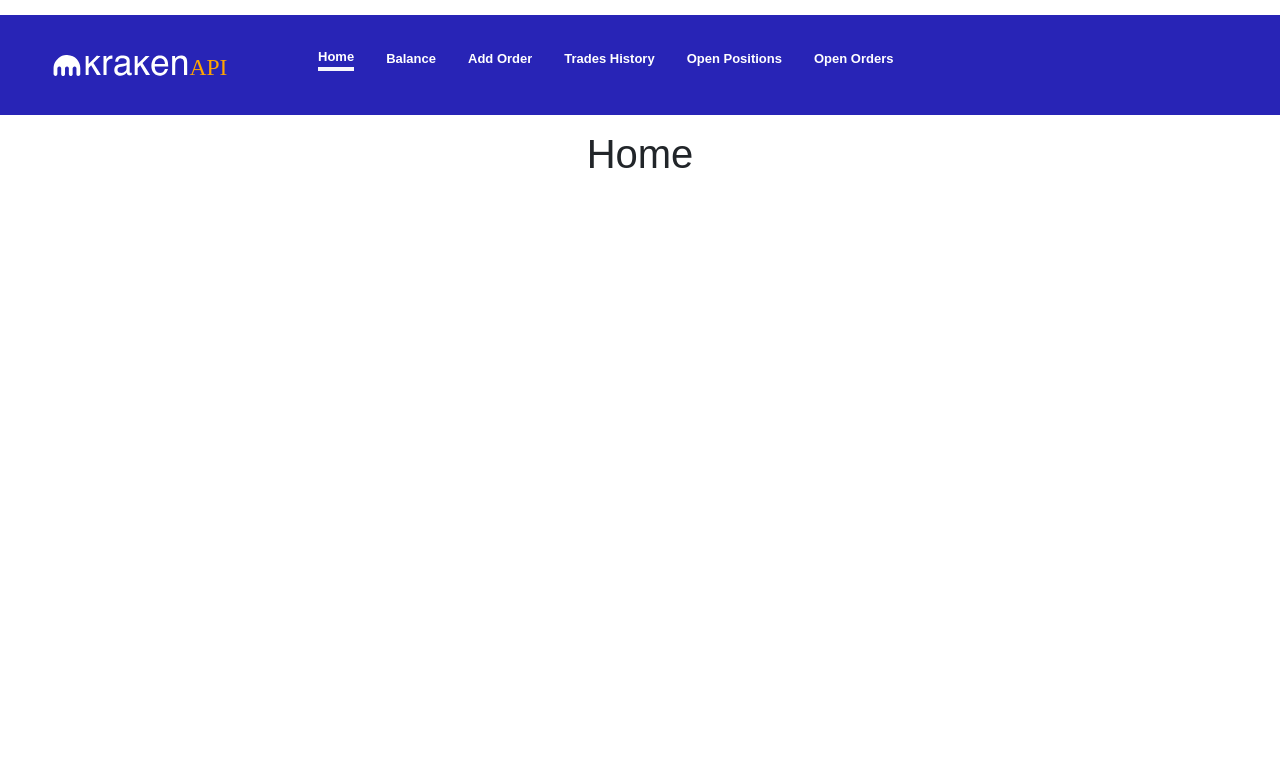
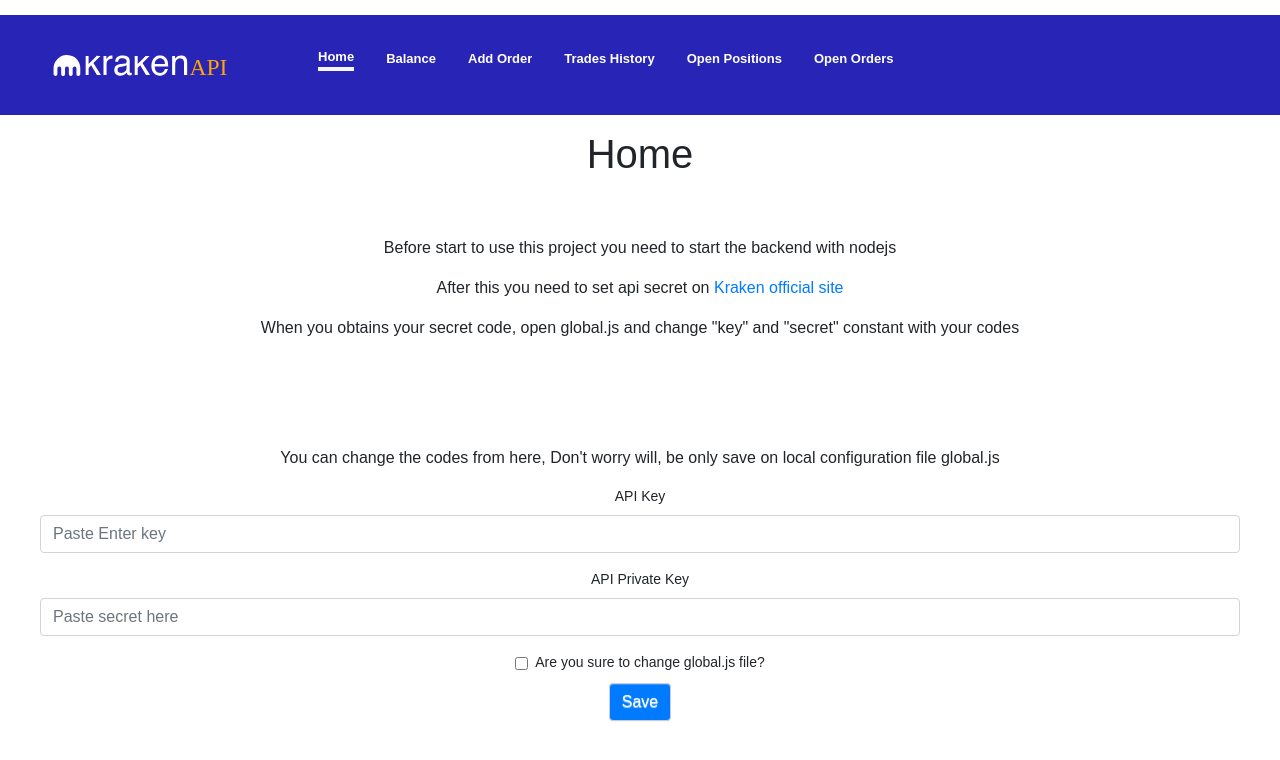
Before and after one commit to FilippiMatteo/Node_kraken_api_React, a React (Create React App) app in the folder frontend/: page / in a window 1280 px wide. Shown: the top 760 px of the page. Built offline with nearby package versions, Linux system fonts and the light colour scheme; no server answers.

Commit message:
home page funzionante

```diff
--- a/frontend/src/App.css
+++ b/frontend/src/App.css
@@ -226,6 +226,10 @@
 
 
 
+.padding-20{
+    padding:20px;
+}
+
 @keyframes App-logo-spin {
     from {
         transform: rotate(0deg);
--- a/frontend/src/routes/AddOrder.js
+++ b/frontend/src/routes/AddOrder.js
@@ -184,9 +184,9 @@
   }
 
   function _handleLeverage(id,level) {
-   let btns=  document.querySelectorAll(".trade-margin-selector");
-   btns.forEach((btn)=>{
-     btn.classList.remove("active")
+   let listNodes = document.querySelectorAll(".trade-margin-selector");
+   listNodes.forEach((node)=>{
+     node.classList.remove("active")
    })
     document.querySelector("#"+id).classList.add("active");
     setBtnLeverage(level);
--- a/frontend/src/routes/Home.js
+++ b/frontend/src/routes/Home.js
@@ -1,12 +1,113 @@
-import React from 'react';
+import React, {useEffect, useState} from 'react';
 import '../App.css';
+
+import {fetchDataFromApi} from "../utilities";
+import Spinner from "../componets/Spinner";
+
+function Home() {
+  const [tempKeys,setTempKeys] = useState(["",""]);
+  const [checkBox,setCheckBox] = useState(false);
+
+
+  const [visibleSpinner, setVisibleSpinner] = useState([])
+  const [spinnerWidth, setSpinnerWidth] = useState([])
+
+  useEffect(() => {
+    getSecretKeys();
+  }, [])
+
+  const getSecretKeys = async () =>{
+    setVisibleSpinner("show");
+    setSpinnerWidth("width-15");
+    fetchDataFromApi("getSecretKey", {},"POST").then((ris) => {
+      setSpinnerWidth("width-50");
+      setTempKeys([ris.key,ris.secret] || ["",""]);
+      setSpinnerWidth("width-100")
+
+      setTimeout(() => {
+        setVisibleSpinner("hide");
+        setSpinnerWidth("width-15");
+      }, 1000)
+    }).catch((e) => {
+      alert(e);
+      setVisibleSpinner("hide");
+      setSpinnerWidth("width-15");
+    });
+  }
+
+  function _handle_api_key (e) {
+
+    setTempKeys([e.target.value,tempKeys[1]]);
+  }
+  function _handle_api_private_key (e) {
+    setTempKeys([tempKeys[0], e.target.value]);
+  }
+  function _handleCheckBox (e) {
+    setCheckBox(e.target.checked);
+  }
 
 
 
-function Home() {
+  function _SaveKeys() {
+    if(checkBox){
+      setVisibleSpinner("show");
+      setSpinnerWidth("width-15");
+      fetchDataFromApi("setSecretKey", {key: tempKeys[0] ,secret: tempKeys[1]},"POST").then((ris) => {
+        setSpinnerWidth("width-50");
+        setSpinnerWidth("width-100")
+        alert(ris);
+        console.log(ris);
+
+        setTimeout(() => {
+          setVisibleSpinner("hide");
+          setSpinnerWidth("width-15");
+        }, 1000)
+      })
+
+    }else{
+      alert("Check the box for submit the changes!");
+    }
+  }
+
   return (
     <div className="App">
       <h1>Home</h1>
+
+      <div className="padding-20">
+        <div className="margin-top-10 padding-20">
+          <p>Before start to use this project you need to start the backend  with nodejs  </p>
+          <p>After this you need to set api secret on <a href="https://www.kraken.com" target="_blank" rel="noopener noreferrer"> Kraken official site </a></p>
+          <p>When you obtains your secret code, open global.js and change "key" and "secret" constant with your codes</p>
+        </div>
+
+
+        <Spinner visibleSpinner={visibleSpinner} spinnerWidth={spinnerWidth}></Spinner>
+
+        <div className="margin-top-10 padding-20">
+          <div  >
+            <p>You can change the codes from here, Don't worry will, be only save on local configuration file  global.js</p>
+            <form>
+              <div className="form-group">
+                <label htmlFor="api_key">API Key</label>
+                <input type="text" className="form-control" id="api_key"  placeholder="Paste Enter key" value={tempKeys[0]} onChange={_handle_api_key } />
+              </div>
+              <div className="form-group">
+                <label htmlFor="exampleInputPassword1">API Private Key</label>
+                <input type="text" className="form-control" id="api_private_key" placeholder="Paste secret here" value={tempKeys[1]} onChange={_handle_api_private_key} />
+              </div>
+              <div className="form-check">
+                <input type="checkbox" className="form-check-input" id="exampleCheck1" value={checkBox} onChange={_handleCheckBox} />
+                <label className="form-check-label" htmlFor="exampleCheck1">Are you sure to change global.js file?</label>
+              </div>
+              <button type="button" className="btn btn-primary margin-top-10" onClick={()=>{_SaveKeys()}} >Save</button>
+            </form>
+
+          </div>
+
+
+        </div>
+      </div>
+
     </div>
 
   );
```
